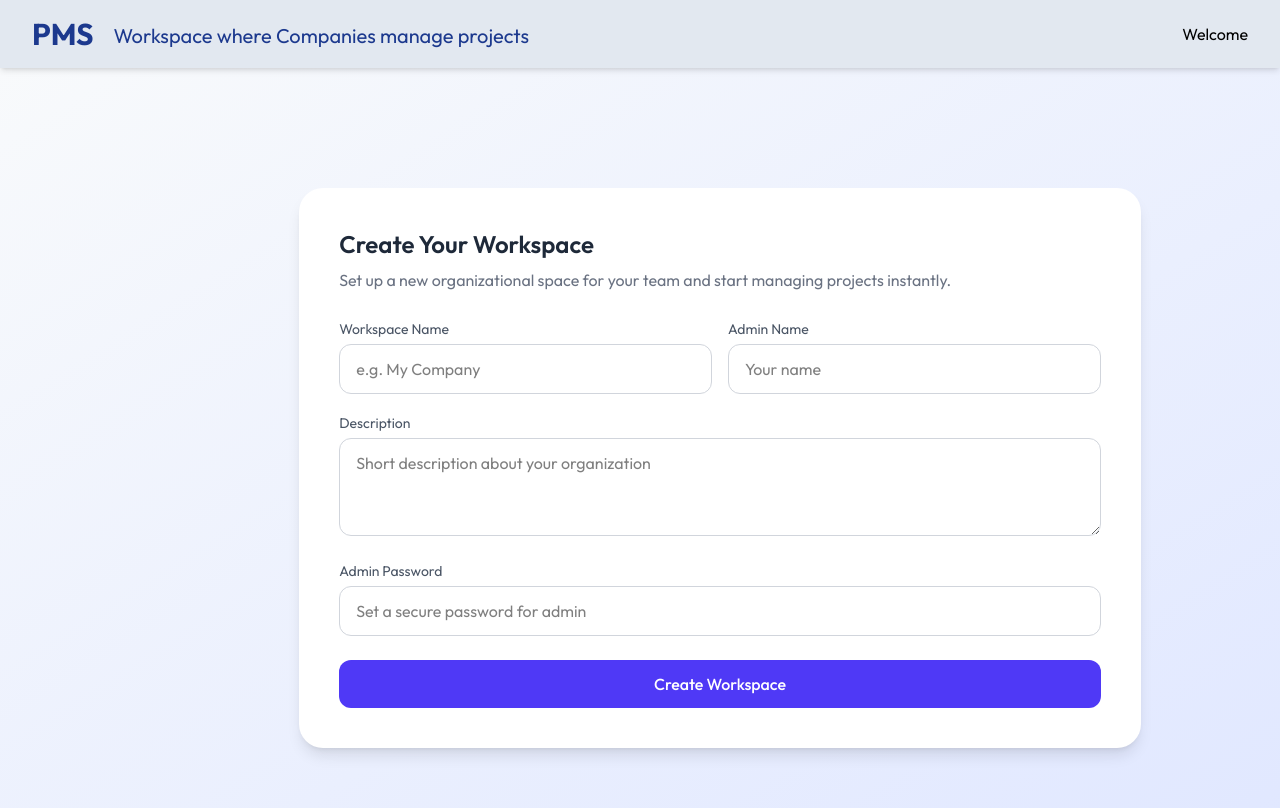
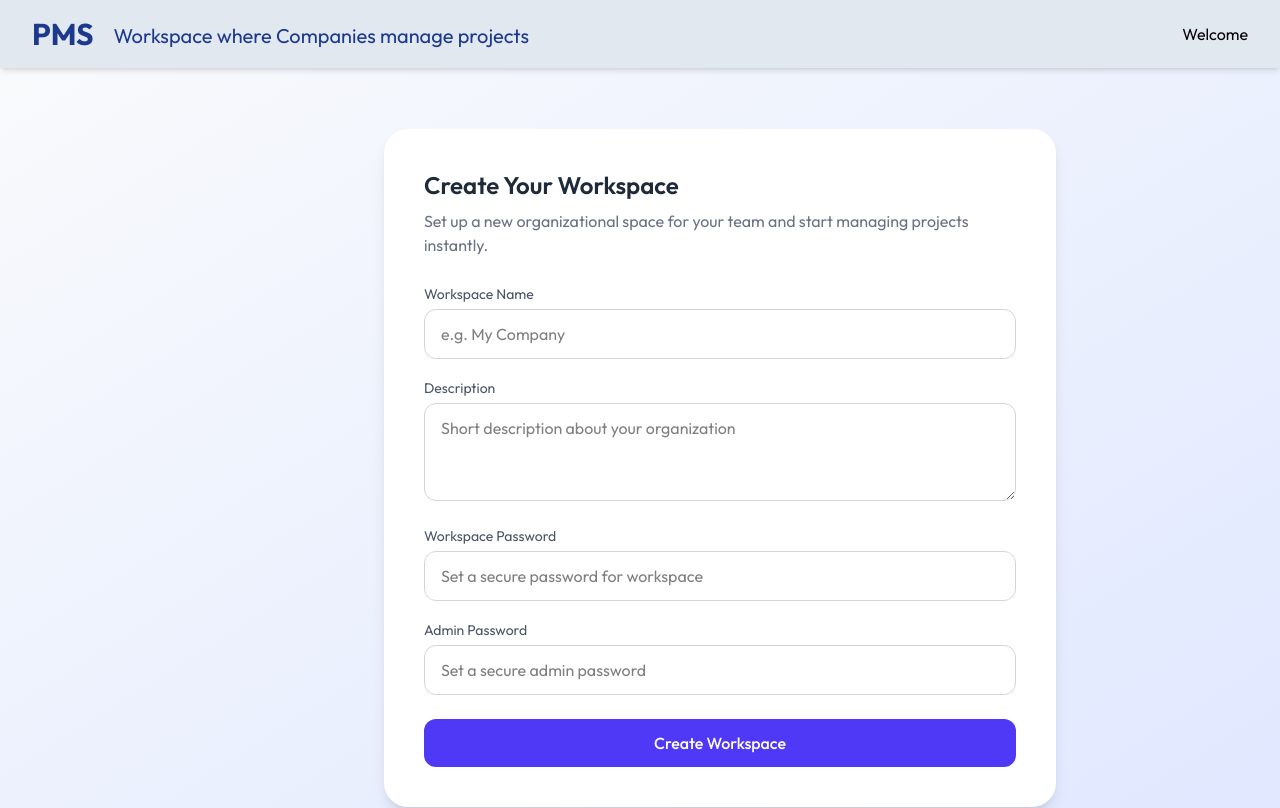
Before and after one commit to RupeshKumar4511/project-management-workspace-hub, a React (Vite) app in the folder frontend/: page /app/create-workspace in a window 1280 px wide. Shown: the top 808 px of the page. Built offline with nearby package versions, Linux system fonts and the light colour scheme.

Commit message:
createWorkspaceForm updated

```diff
--- a/frontend/src/components/CreateWorkspaceForm.jsx
+++ b/frontend/src/components/CreateWorkspaceForm.jsx
@@ -1,6 +1,46 @@
+import { useRef } from "react";
+import { useSelector,useDispatch } from "react-redux";
+import { useForm } from "react-hook-form";
+import {useNavigate} from 'react-router-dom'
+import { createWorkspace } from "../features/workspaceSlice";
+import ErrorPage from './ErrorPage.jsx'
+import SuccessModal from './SuccessModal.jsx'
+
 export default function CreateWorkspaceForm() {
+
+  const formRef = useRef(null);
+  const dispatch = useDispatch();
+  const navigate = useNavigate();
+  const { register, handleSubmit,reset, formState: { errors } } = useForm()
+  const { authResponse, error } = useSelector((store) => store.auth);
+  const { response } = useSelector((store) => store.workspace);
+
+
+  const onSubmit = (data) => {
+    dispatch(createWorkspace({...data,createdBy:authResponse.username,email:authResponse.email}))
+
+    reset({
+            workspaceName:'',
+            description:'',
+            workspacePassword:'',
+            adminPassword: '',
+        })
+  };
+
+  const handleClick = ()=>{
+    navigate('/app');
+  }
+
+  if(response.createWorkspaceResponse?.success){
+     <SuccessModal message={"Your Workspace created Successfully."} handleClick={handleClick}/>
+  }
+
+  if (error.signOutError) {
+        return <ErrorPage/>
+    }
+
   return (
-        <div className="bg-white rounded-3xl shadow-lg p-8 md:p-10">
+    <div className="bg-white rounded-3xl shadow-lg p-8 md:p-10 max-w-2xl mx-auto w-full">
       <h2 className="text-2xl font-semibold text-gray-800">
         Create Your Workspace
       </h2>
@@ -9,52 +49,86 @@ export default function CreateWorkspaceForm() {
         projects instantly.
       </p>
 
-
-            <form className="mt-6 grid grid-cols-1 md:grid-cols-2 gap-4">
-                <div>
+      <form
+        onSubmit={handleSubmit(onSubmit)}
+        className="mt-6 grid grid-cols-1 gap-4"
+        ref={formRef}
+      >
+        <div className="md:col-span-2">
           <label className="text-sm text-gray-600">Workspace Name</label>
           <input
             type="text"
+            name="workspaceName"
             placeholder="e.g. My Company"
             className="mt-1 w-full rounded-xl border border-gray-300 px-4 py-3 focus:outline-none focus:ring-2 focus:ring-indigo-400"
+            {...register("workspaceName", {
+                        required: "workspaceName is required",
+                        maxLength: {
+                            value: 20, message: "Length of workspaceName cannot exceeds 20 characters."
+                        }
+                    })}
           />
+          <span className="text-red-500 md:text-sm text-[12px] ">{errors.workspaceName?.message}</span>
         </div>
-
-
-                <div>
-                    <label className="text-sm text-gray-600">Admin Name</label>
-                    <input
-                        type="text"
-                        placeholder="Your name"
-                        className="mt-1 w-full rounded-xl border border-gray-300 px-4 py-3 focus:outline-none focus:ring-2 focus:ring-indigo-400"
-                    />
-                </div>
-
 
         <div className="md:col-span-2">
           <label className="text-sm text-gray-600">Description</label>
           <textarea
             rows={3}
+            name="description"
             placeholder="Short description about your organization"
             className="mt-1 w-full rounded-xl border border-gray-300 px-4 py-3 focus:outline-none focus:ring-2 focus:ring-indigo-400"
+            {...register("description", {
+                        required: "description is required",
+                        maxLength: {
+                            value: 255, message: "Length of description cannot exceeds 255 characters."
+                        }
+                    })}
           />
+          <span className="text-red-500 md:text-sm text-[12px] ">{errors.description?.message}</span>
         </div>
 
+        <div className="md:col-span-2">
+          <label className="text-sm text-gray-600">Workspace Password</label>
+          <input
+            type="password"
+            name="workspacePassword"
+            placeholder="Set a secure password for workspace"
+            className="mt-1 w-full rounded-xl border border-gray-300 px-4 py-3 focus:outline-none focus:ring-2 focus:ring-indigo-400"
+            {...register("workspacePassword", {
+                        required: "workspacePassword is required",
+                        minLength: {
+                            value: 8 , message: "Length of workspacePassword must be atleast 8 characters long."
+                        }
+                    })}
+          />
+          <span className="text-red-500 md:text-sm text-[12px] ">{errors.workspacePassword?.message}</span>
+        </div>
 
         <div className="md:col-span-2">
           <label className="text-sm text-gray-600">Admin Password</label>
           <input
             type="password"
-                        placeholder="Set a secure password for admin"
+            name="adminPassword"
+            placeholder="Set a secure admin password"
             className="mt-1 w-full rounded-xl border border-gray-300 px-4 py-3 focus:outline-none focus:ring-2 focus:ring-indigo-400"
+            {...register("adminPassword", {
+                        required: "adminPassword is required",
+                        minLength: {
+                            value: 8 , message: "Length of adminPassword must be atleast 8 characters long."
+                        }
+                    })}
           />
+          <span className="text-red-500 md:text-sm text-[12px] ">{errors.adminPassword?.message}</span>
         </div>
-            </form>
 
-
-            <button className="w-full mt-6 rounded-xl bg-indigo-600 text-white py-3 font-medium hover:bg-indigo-700 transition">
+        <button
+          type="submit"
+          className="md:col-span-2 w-full mt-2 rounded-xl bg-indigo-600 text-white py-3 font-medium hover:bg-indigo-700 transition"
+        >
           Create Workspace
         </button>
+      </form>
     </div>
   );
 }
```
Lines whose indentation alone changed are shown as unchanged.
